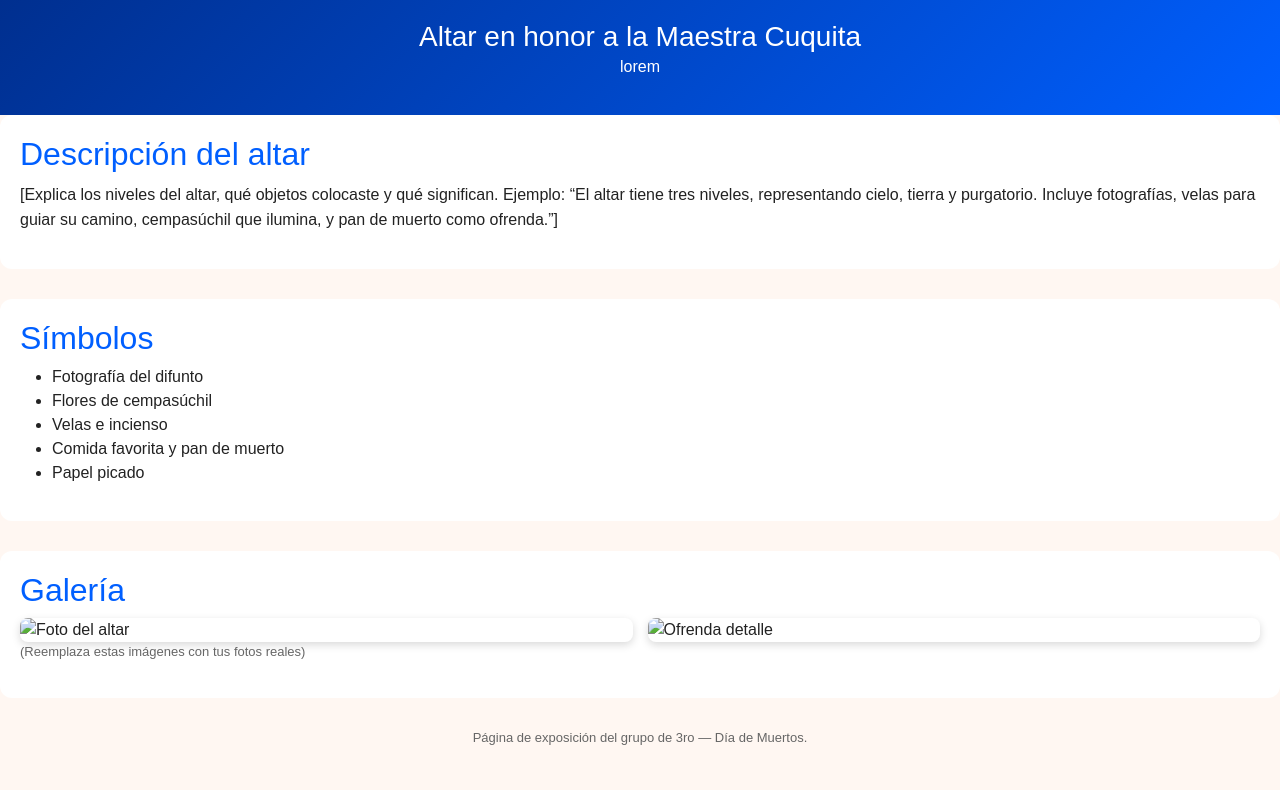
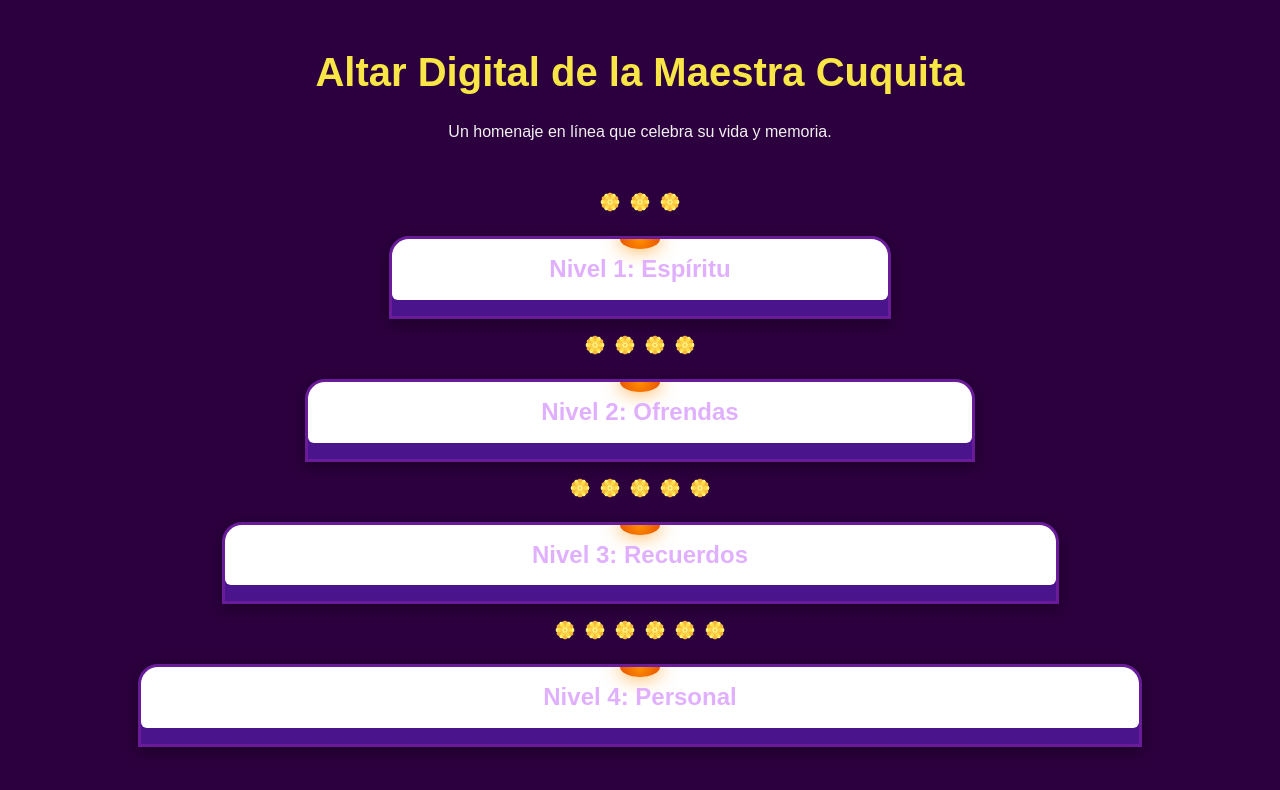
Before and after one commit to SebastianOrozcoMartinez/Dia-de-muertos, a plain HTML site: page index.html in a window 1280 px wide. Drawn offline with nearby package versions, Linux system fonts and the light colour scheme.

Commit message:
redesign

```diff
--- a/index.html
+++ b/index.html
@@ -1,109 +1,165 @@
 <!doctype html>
 <html lang="es">
   <head>
-    <meta charset="utf-8" />
-    <meta name="viewport" content="width=device-width, initial-scale=1" />
-    <title>Altar del Día de Muertos</title>
+    <meta charset="UTF-8" />
+    <meta name="viewport" content="width=device-width, initial-scale=1.0" />
+    <title>Altar Digital - Maestra Cuquita</title>
     <link
-      href="https://cdn.jsdelivr.net/npm/bootstrap@5.3.3/dist/css/bootstrap.min.css"
+      href="https://cdn.jsdelivr.net/npm/bootstrap@5.3.2/dist/css/bootstrap.min.css"
       rel="stylesheet"
     />
-    <style>
-      body {
-        font-family: Arial, sans-serif;
-        margin: 0;
-        background: #fff7f2;
-        color: #222;
-      }
-      header {
-        text-align: center;
-        padding: 20px;
-        background: linear-gradient(135deg, #002f8f, #005fff);
-        color: #fff;
-      }
-      header h1 {
-        margin: 0;
-        font-size: 28px;
-      }
-      .container {
-        max-width: 900px;
-        margin: auto;
-        padding: 20px;
-        border-color: #002f8f;
-        border-width: 15px;
-      }
-      section {
-        margin-bottom: 30px;
-        padding: 20px;
-        background: #ffffff;
-        border-radius: 12px;
-      }
-      h2 {
-        margin-top: 0;
-        color: #005fff;
-      }
-      p {
-        line-height: 1.6;
-      }
-      .gallery {
-        display: grid;
-        grid-template-columns: repeat(auto-fit, minmax(200px, 1fr));
-        gap: 15px;
-      }
-      .gallery img {
-        width: 100%;
-        border-radius: 8px;
-        box-shadow: 0 3px 8px rgba(0, 0, 0, 0.15);
-      }
-      footer {
-        text-align: center;
-        font-size: 13px;
-        color: #666;
-        margin: 20px 0;
-      }
-    </style>
+    <link rel="stylesheet" href="style.css" />
   </head>
   <body>
-    <header>
-      <h1>Altar en honor a la Maestra Cuquita</h1>
-      <p>lorem</p>
-    </header>
+    <div class="container py-5 text-center">
+      <h1 class="mb-4 fw-bold" style="color: #f8e546">
+        Altar Digital de la Maestra Cuquita
+      </h1>
+      <p class="mb-5">Un homenaje en línea que celebra su vida y memoria.</p>
 
+      <div
+        class="accordion d-flex flex-column align-items-center"
+        id="altarAccordion"
+      >
+        <!-- Nivel 1 -->
+        <div class="marigold-line"><span></span><span></span><span></span></div>
+        <div
+          class="altar-level altar-tier-1"
+          data-bs-toggle="collapse"
+          data-bs-target="#nivel1"
+        >
+          <div class="accordion-item border-0 w-100">
+            <h2 class="accordion-header">
+              <button
+                class="accordion-button collapsed w-100 justify-content-center"
+                type="button"
+              >
+                <span class="level-title">Nivel 1: Espíritu</span>
+              </button>
+            </h2>
+            <div
+              id="nivel1"
+              class="accordion-collapse collapse"
+              data-bs-parent="#altarAccordion"
+            >
+              <div class="accordion-body">
+                <p>
+                  [Aquí va una biografía corta o descripción espiritual de la
+                  persona.]
+                </p>
+              </div>
+            </div>
+          </div>
+        </div>
 
+        <!-- Nivel 2 -->
+        <div class="marigold-line">
+          <span></span><span></span><span></span><span></span>
+        </div>
+        <div
+          class="altar-level altar-tier-2"
+          data-bs-toggle="collapse"
+          data-bs-target="#nivel2"
+        >
+          <div class="accordion-item border-0 w-100">
+            <h2 class="accordion-header">
+              <button
+                class="accordion-button collapsed w-100 justify-content-center"
+                type="button"
+              >
+                <span class="level-title">Nivel 2: Ofrendas</span>
+              </button>
+            </h2>
+            <div
+              id="nivel2"
+              class="accordion-collapse collapse"
+              data-bs-parent="#altarAccordion"
+            >
+              <div class="accordion-body">
+                <p>[Comida, bebidas, objetos o pasatiempos favoritos.]</p>
+              </div>
+            </div>
+          </div>
+        </div>
 
-      <section>
-        <h2>Descripción del altar</h2>
-        <p>
-          [Explica los niveles del altar, qué objetos colocaste y qué
-          significan. Ejemplo: “El altar tiene tres niveles, representando
-          cielo, tierra y purgatorio. Incluye fotografías, velas para guiar su
-          camino, cempasúchil que ilumina, y pan de muerto como ofrenda.”]
-        </p>
-      </section>
+        <!-- Nivel 3 -->
+        <div class="marigold-line">
+          <span></span><span></span><span></span><span></span><span></span>
+        </div>
+        <div
+          class="altar-level altar-tier-3"
+          data-bs-toggle="collapse"
+          data-bs-target="#nivel3"
+        >
+          <div class="accordion-item border-0 w-100">
+            <h2 class="accordion-header">
+              <button
+                class="accordion-button collapsed w-100 justify-content-center"
+                type="button"
+              >
+                <span class="level-title">Nivel 3: Recuerdos</span>
+              </button>
+            </h2>
+            <div
+              id="nivel3"
+              class="accordion-collapse collapse"
+              data-bs-parent="#altarAccordion"
+            >
+              <div class="accordion-body">
+                <p>[Imágenes, anécdotas o mensajes de familiares y amigos.]</p>
+              </div>
+            </div>
+          </div>
+        </div>
 
-      <section>
-        <h2>Símbolos</h2>
-        <ul>
-          <li>Fotografía del difunto</li>
-          <li>Flores de cempasúchil</li>
-          <li>Velas e incienso</li>
-          <li>Comida favorita y pan de muerto</li>
-          <li>Papel picado</li>
-        </ul>
-      </section>
+        <!-- Nivel 4 -->
+        <div class="marigold-line">
+          <span></span><span></span><span></span><span></span><span></span
+          ><span></span>
+        </div>
+        <div
+          class="altar-level altar-tier-4"
+          data-bs-toggle="collapse"
+          data-bs-target="#nivel4"
+        >
+          <div class="accordion-item border-0 w-100">
+            <h2 class="accordion-header">
+              <button
+                class="accordion-button collapsed w-100 justify-content-center"
+                type="button"
+              >
+                <span class="level-title">Nivel 4: Personal</span>
+              </button>
+            </h2>
+            <div
+              id="nivel4"
+              class="accordion-collapse collapse"
+              data-bs-parent="#altarAccordion"
+            >
+              <div class="accordion-body">
+                <p>
+                  [Espacio libre para incluir lo que desees: pensamientos, notas
+                  personales, etc.]
+                </p>
+              </div>
+            </div>
+          </div>
+        </div>
+      </div>
+    </div>
 
-      <section>
-        <h2>Galería</h2>
-        <div class="gallery">
-          <img src="altar.jpg" alt="Foto del altar" />
-          <img src="ofrenda.jpg" alt="Ofrenda detalle" />
-        </div>
-        <p style="font-size: 13px; color: #666">
-          (Reemplaza estas imágenes con tus fotos reales)
-        </p>
-      </section>
-    </main>
+    <script src="https://cdn.jsdelivr.net/npm/bootstrap@5.3.2/dist/js/bootstrap.bundle.min.js"></script>
 
-    <footer>Página de exposición del grupo de 3ro — Día de Muertos.</footer>
+    <script>
+      document.querySelectorAll(".altar-level").forEach((altar) => {
+        altar.addEventListener("click", function (e) {
+          if (!e.target.closest(".accordion-button")) {
+            const button = this.querySelector(".accordion-button");
+
+            button.click();
+          }
+        });
+      });
+    </script>
   </body>
 </html>
--- /dev/null
+++ b/style.css
@@ -0,0 +1,78 @@
+body {
+  background-color: #2c003e; /* Deep purple */
+  font-family: 'Poppins', sans-serif;
+  color: #f0f0f0; /* Light text */
+  transition: background-color 0.5s ease, color 0.5s ease;
+}
+
+.altar-level {
+  border: 3px solid #6a1b9a; /* Darker purple border */
+  border-radius: 20px 20px 0 0;
+  margin: 1rem auto;
+  transition: box-shadow 0.5s ease, transform 0.5s ease, background-color 0.5s ease, border-color 0.5s ease;
+  background-color: #4a148c; /* Medium purple */
+  box-shadow: 0 4px 15px rgba(0,0,0,0.4);
+  cursor: pointer;
+  position: relative;
+  overflow: hidden;
+  min-height: 80px; /* Base height when collapsed */
+  padding-bottom: 1rem;
+}
+
+.altar-level::before {
+  content: '';
+  position: absolute;
+  top: -10px;
+  left: 50%;
+  transform: translateX(-50%);
+  width: 40px;
+  height: 20px;
+  background: radial-gradient(circle, #ff8f00 0%, #e65100 100%); /* Orange glow */
+  border-radius: 50%;
+  box-shadow: 0 0 20px rgba(255, 143, 0, 0.8);
+  transition: background 0.5s ease, box-shadow 0.5s ease;
+}
+
+.altar-level:hover {
+  box-shadow: 0 6px 20px rgba(0, 0, 0, 0.2);
+  transform: translateY(-5px);
+}
+
+.altar-tier-1 {
+  width: 45%;
+}
+.altar-tier-2 {
+  width: 60%;
+}
+.altar-tier-3 {
+  width: 75%;
+}
+.altar-tier-4 {
+  width: 90%;
+}
+
+.accordion-button::after {
+  display: none;
+}
+.accordion-button { background: none; border: none; box-shadow: none; transition: background-color 0.5s ease, color 0.5s ease; color: #f0f0f0; }
+.accordion-collapse { background-color: #1a002a; /* Very dark purple, almost black */ border-top: 2px solid #ab47bc; overflow: hidden; transition: background-color 0.5s ease, border-color 0.5s ease; }
+.accordion-body { color: #f0f0f0; }
+.level-title { font-size: 1.5rem; font-weight: bold; color: #e0b0ff; /* Lighter purple for title */ transition: color 0.5s ease; }
+
+/* Decorations */
+.marigold-line {
+  display: flex;
+  justify-content: center;
+  margin-bottom: 0.5rem;
+}
+
+.marigold-line span {
+  display: inline-block;
+  margin: 0 5px;
+  width: 20px; /* Adjust as needed for your image */
+  height: 20px; /* Adjust as needed for your image */
+  background-image: url("./static/marygold.png");
+  background-size: contain;
+  background-repeat: no-repeat;
+  background-position: center;
+}
```
Also changed, not shown: GEMINI.md (added, +21 -0 lines), static/marygold.png (added).
